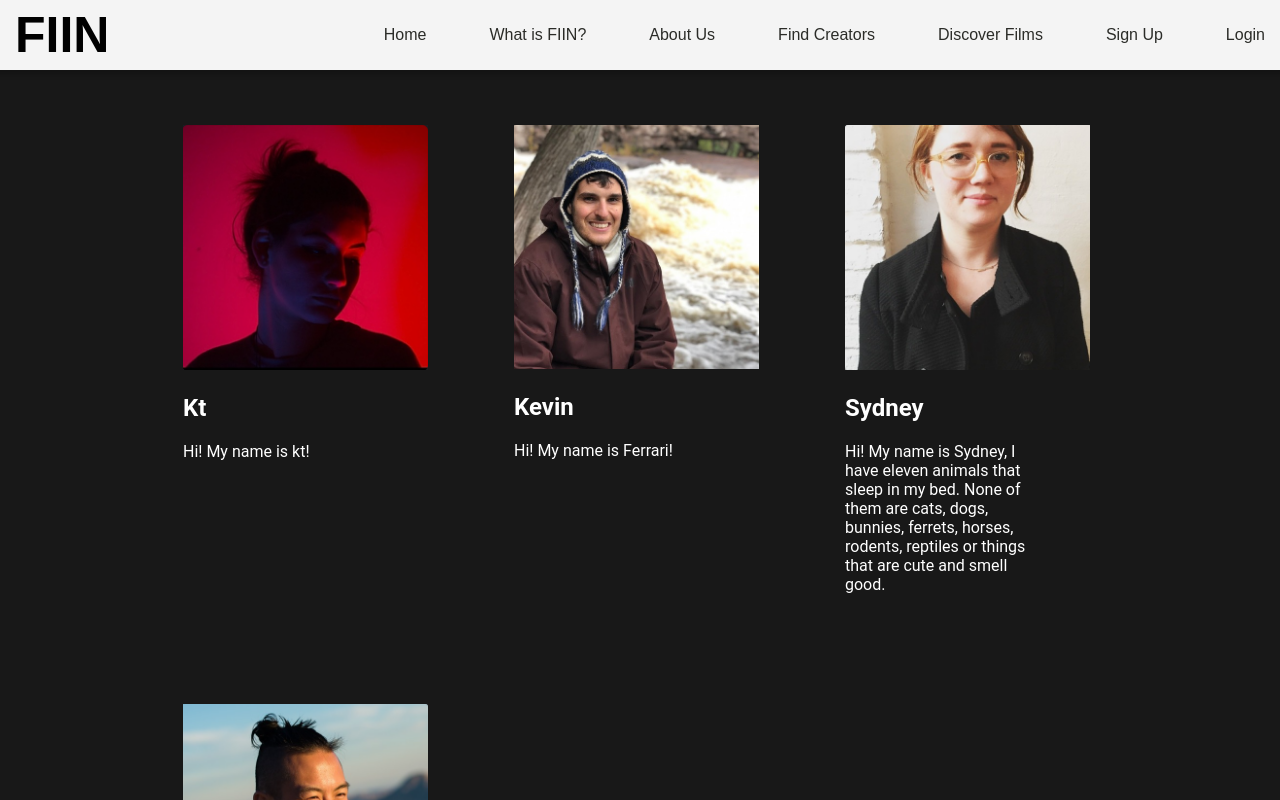
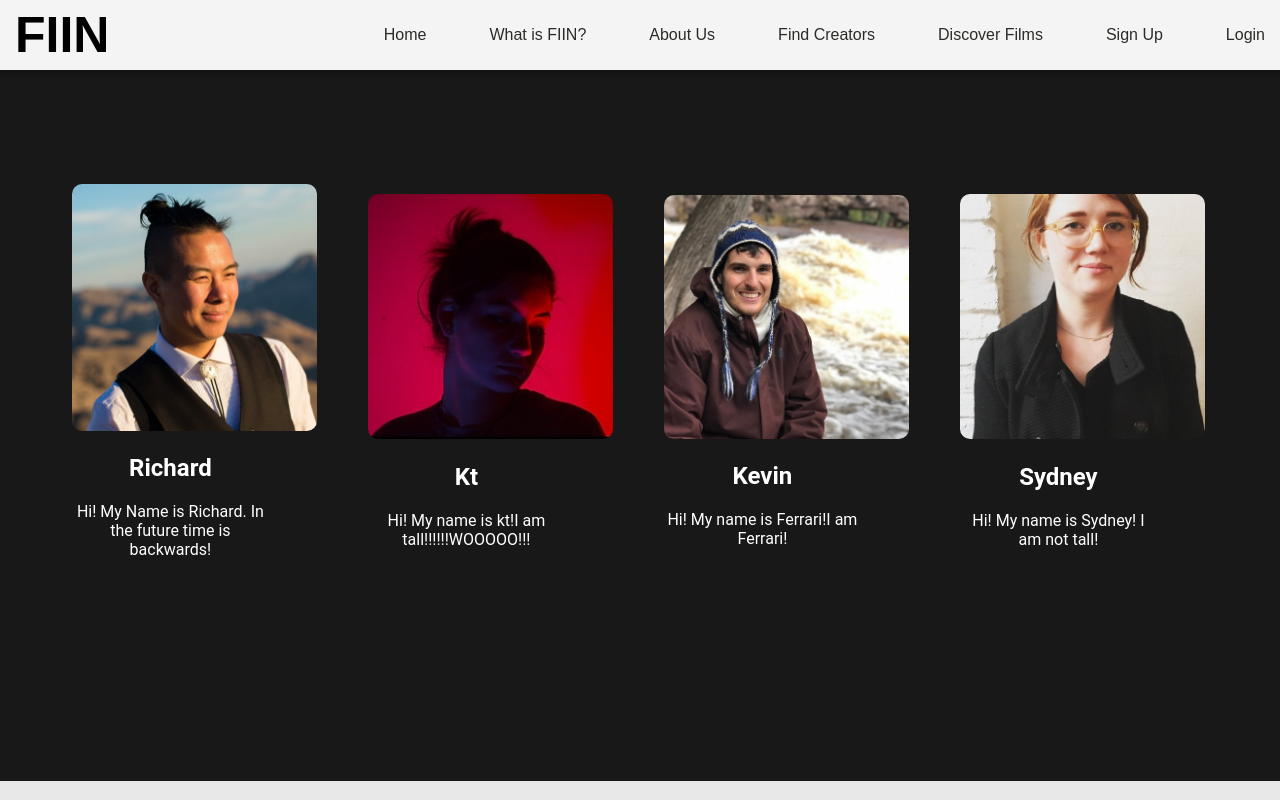
Before and after one commit to Gisaengchung/front-end, a React app: page /about-us in a window 1280 px wide. Shown: the top 800 px of the page. Built offline with nearby package versions, Linux system fonts and the light colour scheme; no server answers.

Commit message:
photo adjustments before contact links

```diff
--- a/src/components/aboutUs/AboutUs.css
+++ b/src/components/aboutUs/AboutUs.css
@@ -1,43 +1,38 @@
 .aboutContainer {
   background-color: rgb(24, 24, 24);
-  margin-top: 70px;
-  padding-left: 10%;
+  padding-top: 12%;
+  padding-bottom: 15%;
+  padding-right: 4%;
   display: flex;
   flex-direction: row;
   flex-wrap: wrap;
-  grid-template-columns: 100px 50px 100px;
-  grid-template-rows: 100px auto 100px;
-  column-gap: 25px;
+  grid-template-columns: 200px auto 200px;
+  grid-template-rows: 200px auto 200px;
+  column-gap: 40px;
   row-gap: 0px;
-
+  text-align: center;
+  align-items: center;
+  align-content: center;
+  justify-content: center;
 }
 
 .personContainer {
-  margin: 20px;
   color: rgb(255, 255, 255);
 }
 
 .picContainer {
   padding: 30px;
   width: 20vw;
-  margin: 5px;
-}
-
-img {
-  height: 10%;
-  width: 50%;
-
 }
 
 .ktImage {
   height: 250%;
   width: 125%;
+  border-radius: 10px;
 }
 
 
 .textContainer {
   color: rgb(255, 255, 255);
-  margin: 20px;
   border-radius: 10px;
-
 }
--- a/src/components/aboutUs/AboutUs.jsx
+++ b/src/components/aboutUs/AboutUs.jsx
@@ -10,8 +10,14 @@ import sydney from './aboutAssets/sydney.png'
 export default function AboutUs() {
   return (
     <div className={styles.aboutContainer}>
+      <div className={styles.personContainer}>
 
-      {/* -------------------------------------------------------- */}
+        <div className={styles.picContainer}>
+        <img className={styles.ktImage} src={rird} />
+        <h2>Richard</h2>
+        <span>Hi! My Name is Richard. In the future time is backwards!</span>
+        </div>
+      </div>
 
       <div className={styles.personContainer}>
 
@@ -19,7 +25,7 @@ export default function AboutUs() {
 
         <img className={styles.ktImage} src={kt} />
         <h2>Kt</h2>
-        Hi! My name is kt!
+        <span>Hi! My name is kt!I am tall!!!!!!WOOOOO!!!</span>
         </div>
       </div>
       <div className={styles.personContainer}>
@@ -27,7 +33,7 @@ export default function AboutUs() {
         <div className={styles.picContainer}>
         <img className={styles.ktImage} src={kevin} />
         <h2>Kevin</h2>
-                Hi! My name is Ferrari!
+        <span>Hi! My name is Ferrari!I am Ferrari!</span>
         </div>
       </div>
       <div className={styles.personContainer}>
@@ -35,16 +41,7 @@ export default function AboutUs() {
         <div className={styles.picContainer}>
         <img className={styles.ktImage} src={sydney} />
         <h2>Sydney</h2>
-        Hi! My name is Sydney, I have eleven animals that sleep in my bed. None of them are cats, dogs, bunnies, ferrets, horses, rodents, reptiles or things that are cute and smell good.
-        </div>
-      </div>
-
-      <div className={styles.personContainer}>
-
-        <div className={styles.picContainer}>
-        <img className={styles.ktImage} src={rird} />
-        <h2>Richard</h2>
-        Hi! My Name is Richard. In the future time is backwards!
+        <span>Hi! My name is Sydney! I am not tall!</span>
         </div>
       </div>
     </div>
--- a/src/components/home/Home.css
+++ b/src/components/home/Home.css
@@ -46,3 +46,9 @@ section {
   align-items: center;
   text-align: center;
 }
+
+img {
+  height: 10%;
+  width: 50%;
+
+}
--- a/src/components/home/Home.jsx
+++ b/src/components/home/Home.jsx
@@ -16,7 +16,7 @@ const Home = () => {
       </section>
 
       <section className={styles.featureSection}>
-        <h1> FEATURED FILMS<hr/></h1>
+        <h1> <hr/>FEATURED FILMS<hr/></h1>
 
         <div className={styles.featImageContainer}>
           <img className={styles.featImage} src={pog}/>
```
